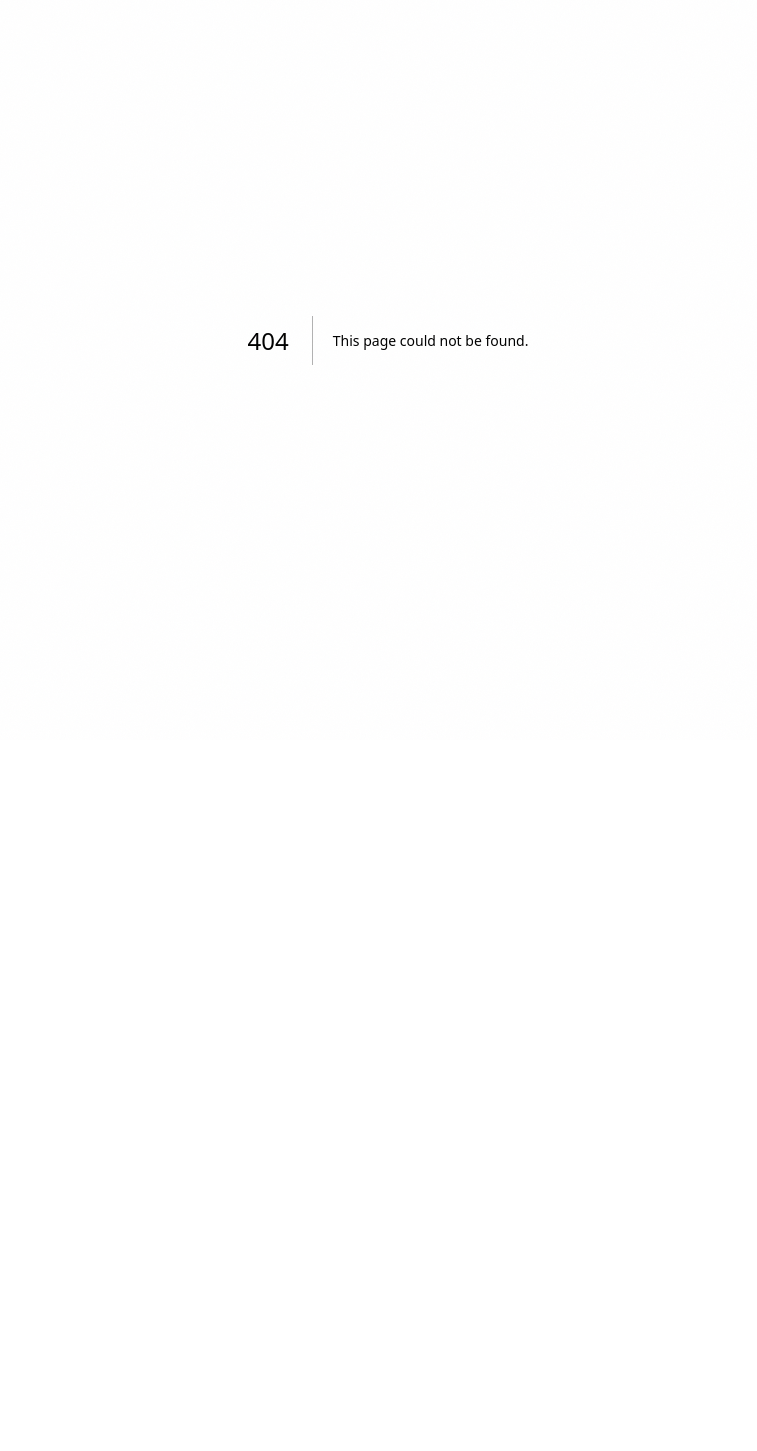
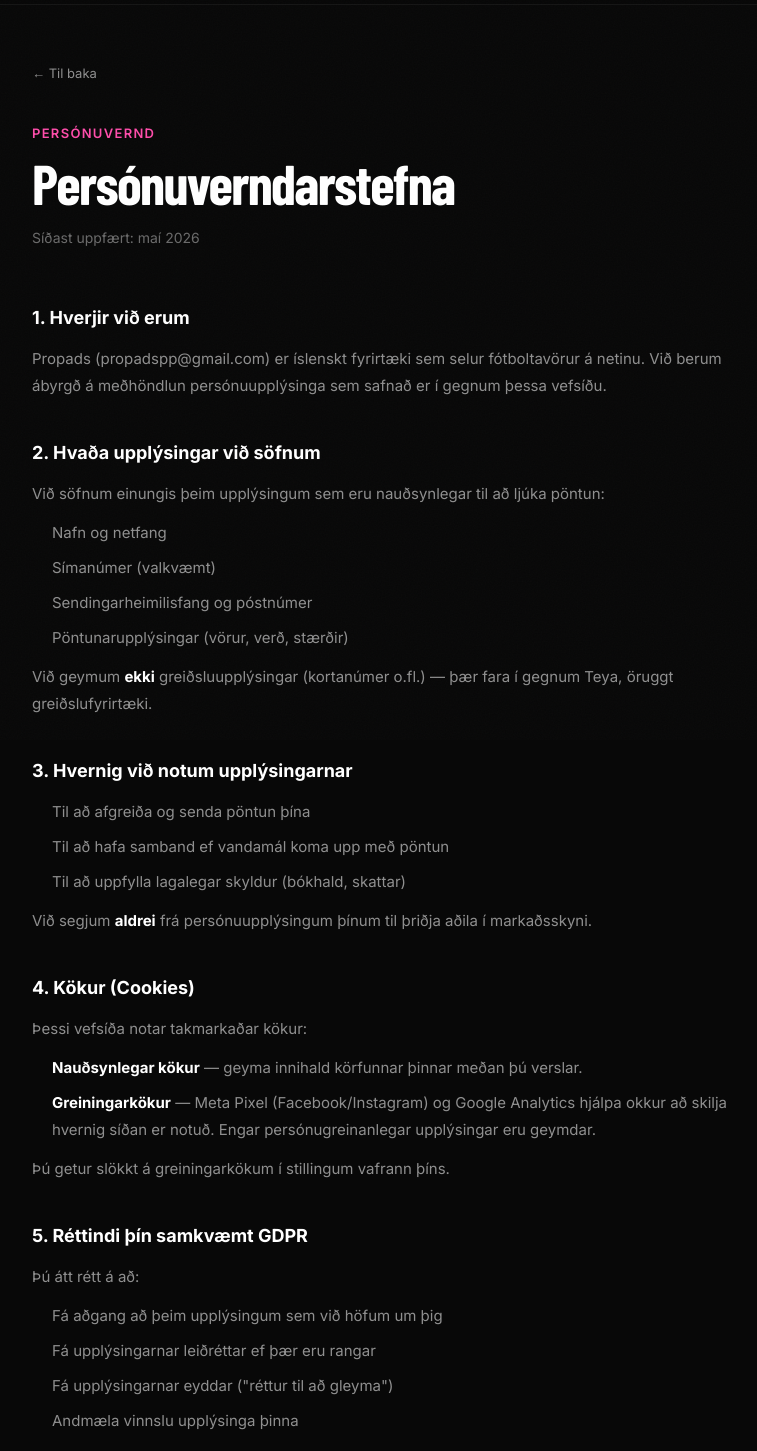
Before and after one commit to Propadspp/propads-site, a Next.js app: page /personuvernd in a window 1280 px wide. Before the commit this address had no page. Shown: the part 60-1511 px from the top of the page, without its empty margins (252-1009 px from the left). Before the commit the page ends 800 px from the top, so only its background shows below. Built offline with nearby package versions, Linux system fonts and the light colour scheme; no server answers; a web font is replaced by a local one.

Commit message:
Add privacy policy page and Meta Pixel setup

```diff
--- a/app/layout.tsx
+++ b/app/layout.tsx
@@ -2,6 +2,7 @@ import type { Metadata } from 'next';
 import { Barlow_Condensed, Inter } from 'next/font/google';
 import './globals.css';
 import { CartProvider } from '@/lib/cart';
+import MetaPixel from '@/components/MetaPixel';
 
 const inter = Inter({ subsets: ['latin'], variable: '--font-inter' });
 const barlowCondensed = Barlow_Condensed({
@@ -19,6 +20,7 @@ export default function RootLayout({ children }: { children: React.ReactNode })
   return (
     <html lang="is" className={`${inter.variable} ${barlowCondensed.variable}`}>
       <body>
+        <MetaPixel />
         <CartProvider>{children}</CartProvider>
       </body>
     </html>
--- /dev/null
+++ b/app/personuvernd/page.tsx
@@ -0,0 +1,84 @@
+import PageLayout from '@/components/PageLayout';
+import Link from 'next/link';
+import type { Metadata } from 'next';
+
+export const metadata: Metadata = {
+  title: 'Persónuverndarstefna — Propads',
+  description: 'Persónuverndarstefna Propads. Hér er útskýrt hvernig við meðhöndlum persónuupplýsingar þínar.',
+};
+
+function Section({ title, children }: { title: string; children: React.ReactNode }) {
+  return (
+    <div style={{ marginBottom: 40 }}>
+      <h2 style={{ fontSize: '1.125rem', fontWeight: 700, color: '#fff', marginBottom: 14 }}>{title}</h2>
+      <div style={{ color: 'rgba(255,255,255,0.55)', fontSize: '0.9375rem', lineHeight: 1.8 }}>{children}</div>
+    </div>
+  );
+}
+
+export default function PersonuverndPage() {
+  return (
+    <PageLayout>
+      <main style={{ maxWidth: 760, margin: '0 auto', padding: '120px 24px 80px' }}>
+        <Link href="/" className="nav-link" style={{ display: 'inline-flex', alignItems: 'center', gap: 6, marginBottom: 40, fontSize: '0.8125rem' }}>← Til baka</Link>
+
+        <p style={{ color: 'var(--brand)', fontSize: '0.8125rem', fontWeight: 600, letterSpacing: '0.1em', textTransform: 'uppercase', marginBottom: 12 }}>Persónuvernd</p>
+        <h1 className="font-display" style={{ fontSize: 'clamp(2rem,5vw,3.5rem)', fontWeight: 900, letterSpacing: '-0.03em', lineHeight: 1, color: '#fff', marginBottom: 16 }}>Persónuverndarstefna</h1>
+        <p style={{ color: 'rgba(255,255,255,0.4)', fontSize: '0.875rem', marginBottom: 56 }}>Síðast uppfært: maí 2026</p>
+
+        <Section title="1. Hverjir við erum">
+          <p>Propads (propadspp@gmail.com) er íslenskt fyrirtæki sem selur fótboltavörur á netinu. Við berum ábyrgð á meðhöndlun persónuupplýsinga sem safnað er í gegnum þessa vefsíðu.</p>
+        </Section>
+
+        <Section title="2. Hvaða upplýsingar við söfnum">
+          <p style={{ marginBottom: 12 }}>Við söfnum einungis þeim upplýsingum sem eru nauðsynlegar til að ljúka pöntun:</p>
+          <ul style={{ paddingLeft: 20, display: 'flex', flexDirection: 'column', gap: 8 }}>
+            <li>Nafn og netfang</li>
+            <li>Símanúmer (valkvæmt)</li>
+            <li>Sendingarheimilisfang og póstnúmer</li>
+            <li>Pöntunarupplýsingar (vörur, verð, stærðir)</li>
+          </ul>
+          <p style={{ marginTop: 12 }}>Við geymum <strong style={{ color: '#fff' }}>ekki</strong> greiðsluupplýsingar (kortanúmer o.fl.) — þær fara í gegnum Teya, öruggt greiðslufyrirtæki.</p>
+        </Section>
+
+        <Section title="3. Hvernig við notum upplýsingarnar">
+          <ul style={{ paddingLeft: 20, display: 'flex', flexDirection: 'column', gap: 8 }}>
+            <li>Til að afgreiða og senda pöntun þína</li>
+            <li>Til að hafa samband ef vandamál koma upp með pöntun</li>
+            <li>Til að uppfylla lagalegar skyldur (bókhald, skattar)</li>
+          </ul>
+          <p style={{ marginTop: 12 }}>Við segjum <strong style={{ color: '#fff' }}>aldrei</strong> frá persónuupplýsingum þínum til þriðja aðila í markaðsskyni.</p>
+        </Section>
+
+        <Section title="4. Kökur (Cookies)">
+          <p style={{ marginBottom: 12 }}>Þessi vefsíða notar takmarkaðar kökur:</p>
+          <ul style={{ paddingLeft: 20, display: 'flex', flexDirection: 'column', gap: 8 }}>
+            <li><strong style={{ color: '#fff' }}>Nauðsynlegar kökur</strong> — geyma innihald körfunnar þinnar meðan þú verslar.</li>
+            <li><strong style={{ color: '#fff' }}>Greiningarkökur</strong> — Meta Pixel (Facebook/Instagram) og Google Analytics hjálpa okkur að skilja hvernig síðan er notuð. Engar persónugreinanlegar upplýsingar eru geymdar.</li>
+          </ul>
+          <p style={{ marginTop: 12 }}>Þú getur slökkt á greiningarkökum í stillingum vafrann þíns.</p>
+        </Section>
+
+        <Section title="5. Réttindi þín samkvæmt GDPR">
+          <p style={{ marginBottom: 12 }}>Þú átt rétt á að:</p>
+          <ul style={{ paddingLeft: 20, display: 'flex', flexDirection: 'column', gap: 8 }}>
+            <li>Fá aðgang að þeim upplýsingum sem við höfum um þig</li>
+            <li>Fá upplýsingarnar leiðréttar ef þær eru rangar</li>
+            <li>Fá upplýsingarnar eyddar ("réttur til að gleyma")</li>
+            <li>Andmæla vinnslu upplýsinga þinna</li>
+          </ul>
+          <p style={{ marginTop: 12 }}>Til að nýta þér þessi réttindi skaltu hafa samband við okkur á <a href="mailto:propadspp@gmail.com" style={{ color: 'var(--brand)', textDecoration: 'none' }}>propadspp@gmail.com</a>.</p>
+        </Section>
+
+        <Section title="6. Hversu lengi geymum við gögn">
+          <p>Pöntunarupplýsingar eru geymdar í 7 ár í samræmi við lög um bókhald. Aðrar upplýsingar eru eyddar þegar þær eru ekki lengur nauðsynlegar.</p>
+        </Section>
+
+        <Section title="7. Samband">
+          <p>Ef þú hefur spurningar um persónuvernd skaltu hafa samband:<br />
+          <a href="mailto:propadspp@gmail.com" style={{ color: 'var(--brand)', textDecoration: 'none' }}>propadspp@gmail.com</a></p>
+        </Section>
+      </main>
+    </PageLayout>
+  );
+}
--- a/components/Footer.tsx
+++ b/components/Footer.tsx
@@ -20,7 +20,7 @@ export default function Footer() {
           <div>
             <h5 style={{ fontSize: '0.75rem', fontWeight: 600, letterSpacing: '0.1em', textTransform: 'uppercase', color: 'rgba(255,255,255,0.3)', marginBottom: 18 }}>Fyrirtækið</h5>
             <ul style={{ listStyle: 'none', display: 'flex', flexDirection: 'column', gap: 12 }}>
-              {[['Um okkur', '/um-okkur'], ['Hafðu samband', '/#hafa-samband'], ['Skilaregla', '/skilaregla']].map(([l, h]) => (
+              {[['Um okkur', '/um-okkur'], ['Hafðu samband', '/#hafa-samband'], ['Skilaregla', '/skilaregla'], ['Persónuvernd', '/personuvernd']].map(([l, h]) => (
                 <li key={h}><Link href={h} className="nav-link">{l}</Link></li>
               ))}
             </ul>
--- /dev/null
+++ b/components/MetaPixel.tsx
@@ -0,0 +1,19 @@
+'use client';
+
+import Script from 'next/script';
+
+const PIXEL_ID = process.env.NEXT_PUBLIC_META_PIXEL_ID;
+
+export default function MetaPixel() {
+  if (!PIXEL_ID) return null;
+  return (
+    <Script id="meta-pixel" strategy="afterInteractive">{`
+      !function(f,b,e,v,n,t,s){if(f.fbq)return;n=f.fbq=function(){n.callMethod?
+      n.callMethod.apply(n,arguments):n.queue.push(arguments)};if(!f._fbq)f._fbq=n;
+      n.push=n;n.loaded=!0;n.version='2.0';n.queue=[];t=b.createElement(e);t.async=!0;
+      t.src=v;s=b.getElementsByTagName(e)[0];s.parentNode.insertBefore(t,s)}
+      (window,document,'script','https://connect.facebook.net/en_US/fbevents.js');
+      fbq('init','${PIXEL_ID}');fbq('track','PageView');
+    `}</Script>
+  );
+}
```
